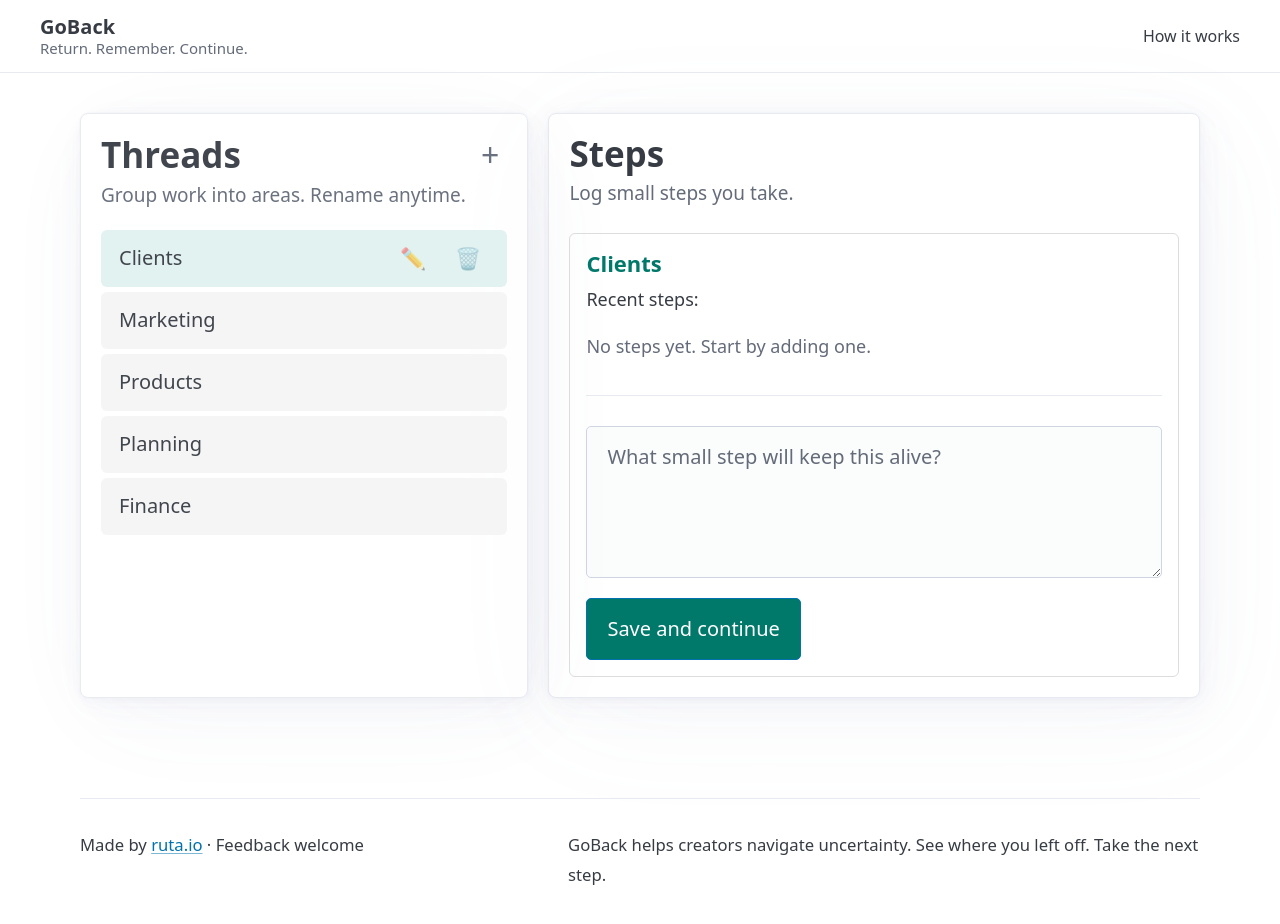
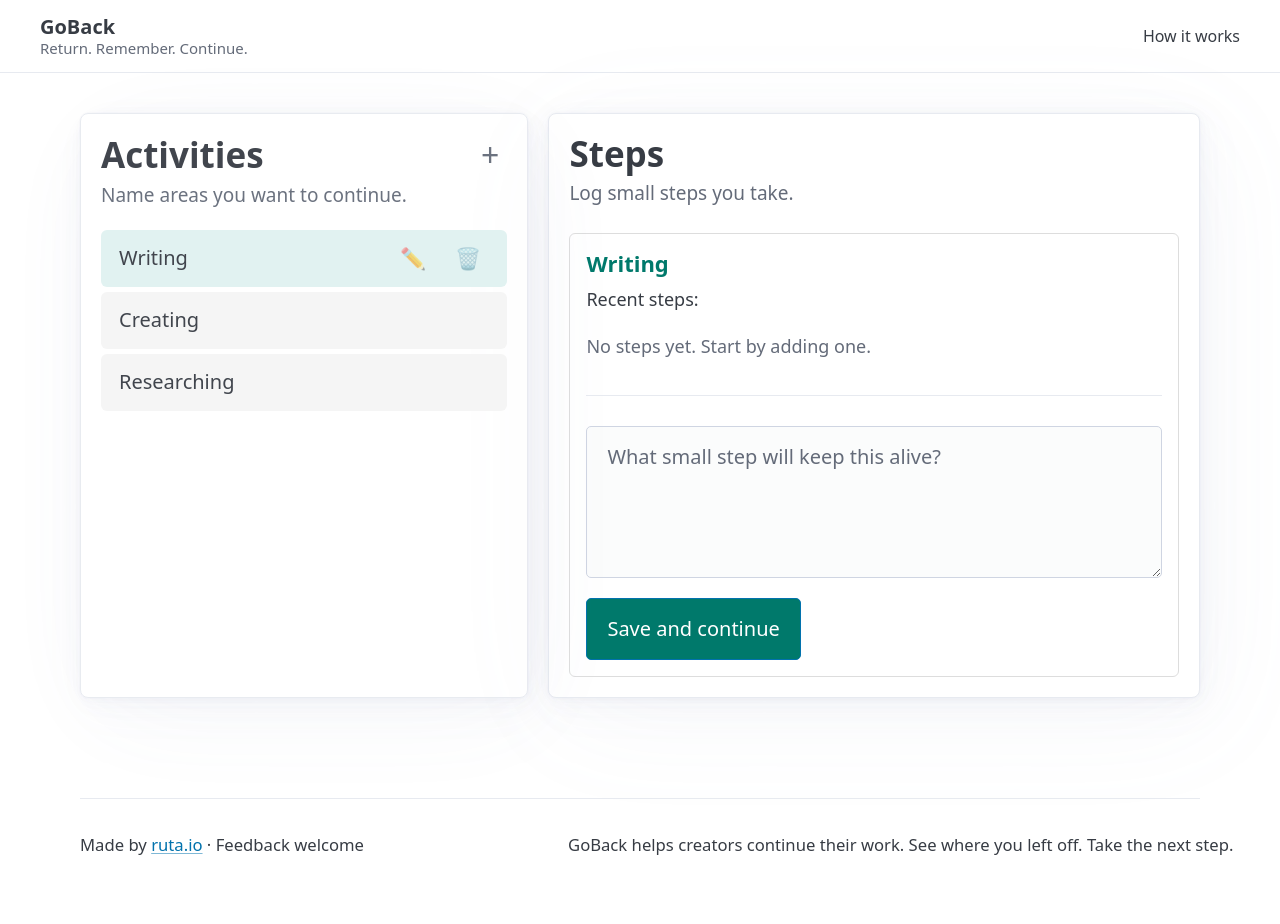
Before and after one commit to rutaio/gobackapp, a React (Vite) app in the folder frontend/: page / in a window 1280 px wide. Shown: the top 924 px of the page. After the commit the page ends 899 px from the top, so only its background shows below. Built offline with nearby package versions, Linux system fonts and the light colour scheme.

Commit message:
refactor: rename Threads to Activities (#86)
* refactor: rename Threads to Activities and update copy

* update hardcoded threads to verbs

```diff
--- a/frontend/index.html
+++ b/frontend/index.html
@@ -8,14 +8,14 @@
     <title>GoBack - A Solo Strategy Tool</title>
     <meta
       name="description"
-      content="A quiet strategy space for solo creators who juggle multiple projects. Return, remember what you worked on and continue with one small step."
+      content="A quiet space for solo creators who juggle multiple activities. Return, remember what you worked on and continue with one small step."
     />
 
     <!-- Open Graph (for LinkedIn, Facebook, Slack, etc.) -->
     <meta property="og:title" content="GoBack - A Solo Strategy Tool" />
     <meta
       property="og:description"
-      content="Return. Remember. Continue. A calm tool for creators navigating uncertainty."
+      content="Return. Remember. Continue. A calm tool for creators who juggle many activities."
     />
 
     <meta property="og:type" content="website" />
@@ -30,7 +30,7 @@
     <meta name="twitter:title" content="GoBack - A Solo Strategy Tool" />
     <meta
       name="twitter:description"
-      content="A quiet space for solo creators who juggle many projects."
+      content="A quiet space for solo creators who juggle many activities."
     />
     <meta
       name="twitter:image"
--- a/frontend/src/components/Footer.tsx
+++ b/frontend/src/components/Footer.tsx
@@ -11,10 +11,8 @@ export const Footer = () => {
         </div>
 
         <div className="footer-pitch">
-          <small>
-            GoBack helps creators navigate uncertainty. See where you left off.
-            Take the next step.
-          </small>
+          <small>GoBack helps creators continue their work. See where you left off.
+            Take the next step.</small>
         </div>
       </div>
     </footer>
--- a/frontend/src/components/GoBackCard.tsx
+++ b/frontend/src/components/GoBackCard.tsx
@@ -60,7 +60,7 @@ export const GoBackCard = ({
             </div>
           </>
         ) : (
-          <p>Select a thread to continue</p>
+          <p>Select an activity to continue</p>
         )}
       </div>
     </>
--- a/frontend/src/components/ThreadItem.tsx
+++ b/frontend/src/components/ThreadItem.tsx
@@ -97,7 +97,7 @@ export const ThreadItem = ({
           <button
             data-testid="thread-edit-button"
             className="thread-edit thread-edit--pencil"
-            aria-label="Rename thread"
+            aria-label="Rename activity"
             onClick={(event) => {
               event.stopPropagation();
               onStartEditing(thread.id);
--- a/frontend/src/components/ThreadsList.tsx
+++ b/frontend/src/components/ThreadsList.tsx
@@ -56,7 +56,7 @@ export const ThreadsList = ({
   return (
     <>
       <div className="threads-header">
-        <h2>Threads</h2>
+        <h2>Activities</h2>
         <button
           data-testid="add-thread-button"
           type="button"
@@ -70,7 +70,7 @@ export const ThreadsList = ({
         </button>
       </div>
 
-      <p className="threads-subtitle">Group work into areas. Rename anytime.</p>
+      <p className="threads-subtitle">Name areas you want to continue.</p>
 
       <div className="threads-list">
         <ul>
--- a/frontend/src/data/threads.ts
+++ b/frontend/src/data/threads.ts
@@ -1,22 +1,14 @@
 export const threads = [
   {
     id: '1',
-    name: 'Clients',
+    name: 'Writing',
   },
   {
     id: '2',
-    name: 'Marketing',
+    name: 'Creating',
   },
   {
     id: '3',
-    name: 'Products',
-  },
-  {
-    id: '4',
-    name: 'Planning',
-  },
-  {
-    id: '5',
-    name: 'Finance',
+    name: 'Researching',
   },
 ];
--- a/frontend/src/pages/AboutPage.tsx
+++ b/frontend/src/pages/AboutPage.tsx
@@ -48,15 +48,15 @@ export const AboutPage = () => {
               <h2>Step 1: Map</h2>
               <p>
                 It's easier to focus when ideas are grouped into "buckets" -
-                areas of work. We call them threads.
+                areas of work. We call them activities.
               </p>
-              <p>On GoBack, name a set of threads you want to keep alive.</p>
+              <p>On GoBack, name a set of activities you want to keep alive.</p>
               <a href="#step-2" role="button" className="btn-primary">
                 Next
               </a>
             </div>
             <div className="about-image">
-              <img src={buckets} alt="Buckets of threads" />
+              <img src={buckets} alt="Buckets of activities" />
             </div>
           </div>
         </section>
@@ -69,7 +69,7 @@ export const AboutPage = () => {
                 It's more enjoyable to move forward when to-dos are broken down
                 into small "chunks". We call them steps.
               </p>
-              <p>On GoBack, pick one thread and log the next small step.</p>
+              <p>On GoBack, pick one activity and log the next small step.</p>
               <a href="#step-3" role="button" className="btn-primary">
                 Next
               </a>
@@ -98,14 +98,14 @@ export const AboutPage = () => {
             <div className="about-image">
               <img
                 src={arrowCycle}
-                alt="Arrow cycling back to the beginning of a thread"
+                alt="Arrow cycling back to the beginning of an activity"
               />
             </div>
           </div>
         </section>
 
         <section className="about-cta">
-          <h2>Let's continue our creative projects.</h2>
+          <h2>Let's continue our activities.</h2>
           <a href="/" role="button" className="btn-primary">
             Go Back
           </a>
```
